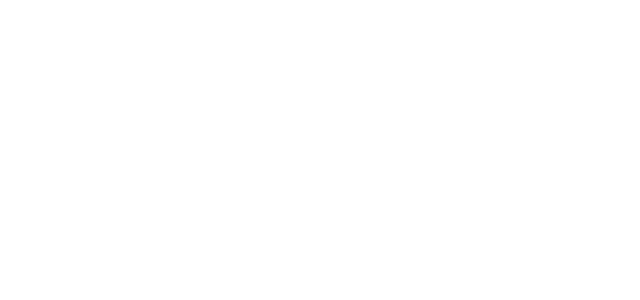
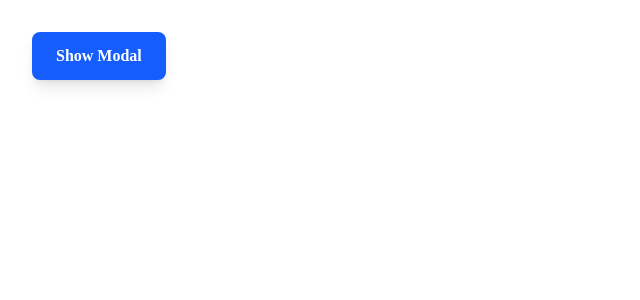
Before and after one commit to otto-dae/sac-2025, a Next.js app: page /dwlrecord in a window 1280 px wide. Shown: the top 300 px of the page, without its empty margins (0-640 px from the left). Built offline with nearby package versions, Linux system fonts and the light colour scheme.

Commit message:
Modal for desktop finished

```diff
--- a/src/app/(complete)/generateqr/page.tsx
+++ b/src/app/(complete)/generateqr/page.tsx
@@ -1,24 +1,17 @@
 'use client' //I dotn like this :(
 
-import DownloadPdfLand from '@/components/dwlrecord/DownloadPdfLand';
+import LegoModal from '@/components/dwlrecord/LegoModal';
 import React, { useState } from 'react';
 
 export default function GeneraQr() {
 
-    const [isVisible, setVisible] = useState(false);
 
-    const IdkFrontEnd = () => {
-        setVisible(true)
-    }
+
 
     return (
-
         <>
-            <button onClick={IdkFrontEnd}>puchame</button>
-
-            <div className={`h-80 w=80 ${isVisible ? 'block' : 'hidden'}`}><DownloadPdfLand/></div>
+            <LegoModal/>
         </>
-
 
     );
 }
--- a/src/app/(complete)/layout.tsx
+++ b/src/app/(complete)/layout.tsx
@@ -28,7 +28,7 @@
 }>) {
 
   return (
-    <html lang="en" className=" scroll-smooth font-[Cera-pro] bg-[url(/backgroundLanding.jpeg)] bg-no-repeat bg-cover bg-center backdrop-opacity-100 backdrop-blur-xs ">
+    <html lang="en" className=" scroll-smooth font-[Cera-pro] bg-[url(/backgroundLanding.jpeg)]  bg-center backdrop-opacity-100 backdrop-blur-xs ">
       <body className={`${geistSans.variable} ${geistMono.variable} `}>
         <NavbarContainer/>
         {children}
--- a/src/app/dwlrecord/page.tsx
+++ b/src/app/dwlrecord/page.tsx
@@ -1,12 +1,12 @@
 import React from 'react';
 import '../globals.css';
-import DownloadPdfLand from '@/components/dwlrecord/DownloadPdfLand';
+import LegoModal from '@/components/dwlrecord/LegoModal';
 
 export default function Dwlrecord() {
     return (
 
 
-            <DownloadPdfLand/>
+            <LegoModal/>
 
         /*<body className=' h-screen bg-gradient-to-r from-[#F75E63] to-[#F75E63] bg-no-repeat bg-[length:50%_100%]'>
 
--- /dev/null
+++ b/src/components/dwlrecord/LegoModal.tsx
@@ -0,0 +1,60 @@
+import React, { useState } from "react";
+import RedBrickPdf from "./RedBrickPdf";
+import DownloadPdfButton from "./DownloadPdfButton";
+import BoldLego from "./BoldLego";
+import TextBubbledwlr from "./TextBubbledwlr";
+
+
+const LegoModal = () => {
+      const [isOpen, setIsOpen] = useState(false);
+
+      const openModal = () => {
+        setIsOpen(true);
+      };
+
+      const closeModal = () => {
+        setIsOpen(false);
+  };
+    return (
+      <div className="p-8">
+      {/* Show Modal Button */}
+      <button
+        onClick={openModal}
+        className="bg-blue-600 hover:bg-blue-700 text-white font-bold py-3 px-6 rounded-lg shadow-lg transition-colors duration-300"
+      >
+        Show Modal
+      </button>
+
+      {/* Modal */}
+      {isOpen && (
+        <div className="fixed inset-0 backdrop-blur-xs bg-opacity-50 flex justify-center items-center z-50">
+          <div className="rounded-3xl relative min-h-[540px] min-w-[910px] bg-gradient-to-r from-[#F75E63] from-50% to-white to-50% overflow-hidden">
+            <div className="w-fit h-fit absolute top-24 left-28">
+              <TextBubbledwlr />
+            </div>
+
+            <div className="w-fit h-fit absolute left-1/4 bottom-0 mb-[10px]">
+              <BoldLego />
+            </div>
+
+            <div className="w-fit h-fit absolute right-16 top-1/2 -translate-y-1/2">
+              <DownloadPdfButton />
+            </div>
+
+            <div className="w-fit h-fit absolute top-6 right-6">
+              <span
+                className="text-black text-2xl font-bold cursor-pointer"
+                onClick={closeModal}
+              >
+                ✕
+              </span>
+            </div>
+          </div>
+        </div>
+      )}
+    </div>
+
+  );
+};
+
+export default LegoModal;
```
Also changed, not shown: src/components/dwlrecord/DownloadPdfLand.tsx (deleted, +0 -13 lines).
